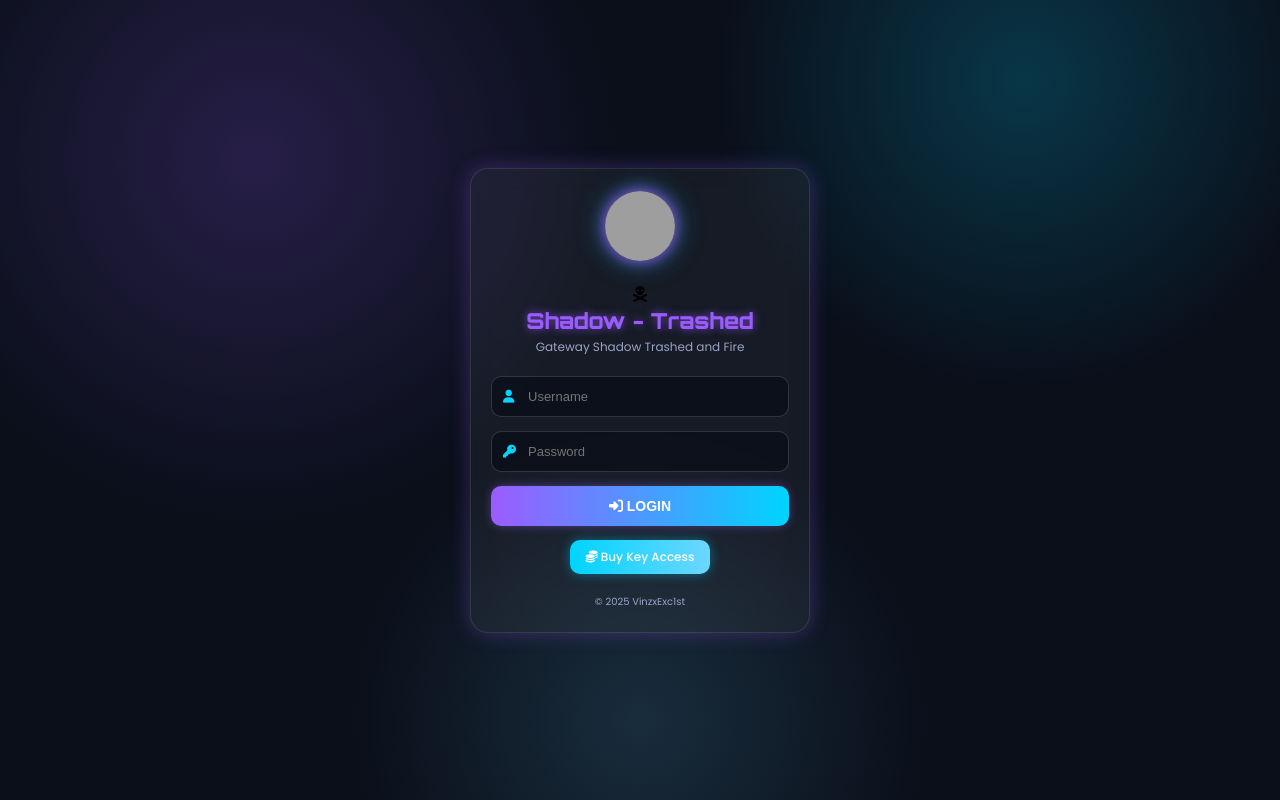
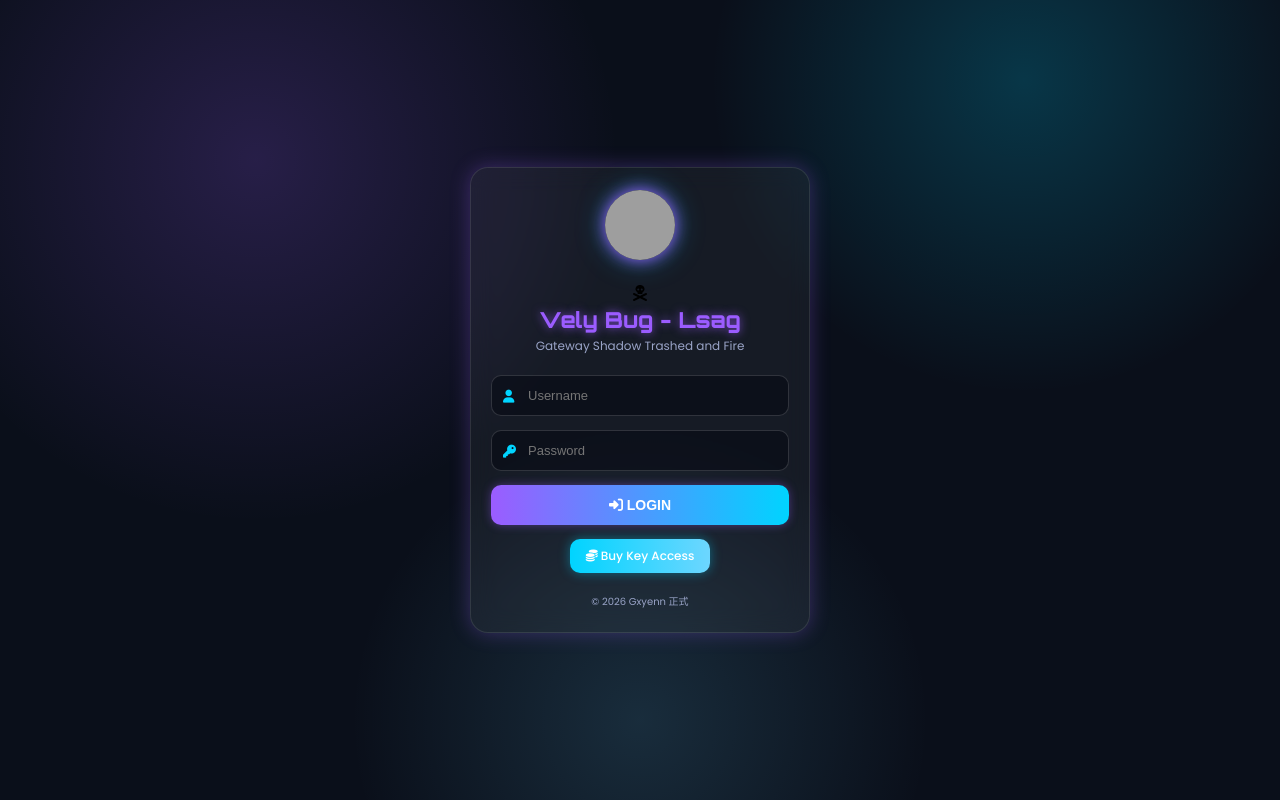
Before and after one commit to Gxyenn/VelyBug-Send, a website: page VelyBug-View/Login.html in a window 1280 px wide. Drawn offline with Linux system fonts and the light colour scheme; grey boxes are pictures that could not be loaded.

Commit message:
Upload 1 item(s) via Uploader Pro

```diff
--- a/VelyBug-View/Login.html
+++ b/VelyBug-View/Login.html
@@ -3,7 +3,7 @@
 <head>
   <meta charset="UTF-8" />
   <meta name="viewport" content="width=device-width, initial-scale=1.0" />
-  <title>SHADOW-X APPS</title>
+  <title>VELY BUG X LSAG</title>
 
   <!-- Fonts -->
   <link href="https://fonts.googleapis.com/css2?family=Orbitron:wght@600;800&family=Poppins:wght@300;400;500;600;700&display=swap" rel="stylesheet">
@@ -163,7 +163,7 @@
   <div class="card">
     <img src="https://l.top4top.io/p_3547nzwxm0.jpg" alt="Logo" class="logo" />
     <div class="icon"><i class="fas fa-skull-crossbones"></i></div>
-    <div class="title">Shadow - Trashed</div>
+    <div class="title">Vely Bug - Lsag</div>
     <div class="subtitle">Gateway Shadow Trashed and Fire</div>
 
     <form method="POST" action="/auth">
@@ -180,11 +180,11 @@
       </button>
     </form>
 
-    <a class="buy-access" href="https://t.me/vinzxiterr" target="_blank">
+    <a class="buy-access" href="https://t.me/gxyenn969" target="_blank">
       <i class="fas fa-coins"></i> Buy Key Access
     </a>
 
-    <div class="footer">© 2025 VinzxExc1st</div>
+    <div class="footer">© 2026 Gxyenn 正式</div>
   </div>
 
   <div id="toast" class="toast" style="display:none;"></div>
```
